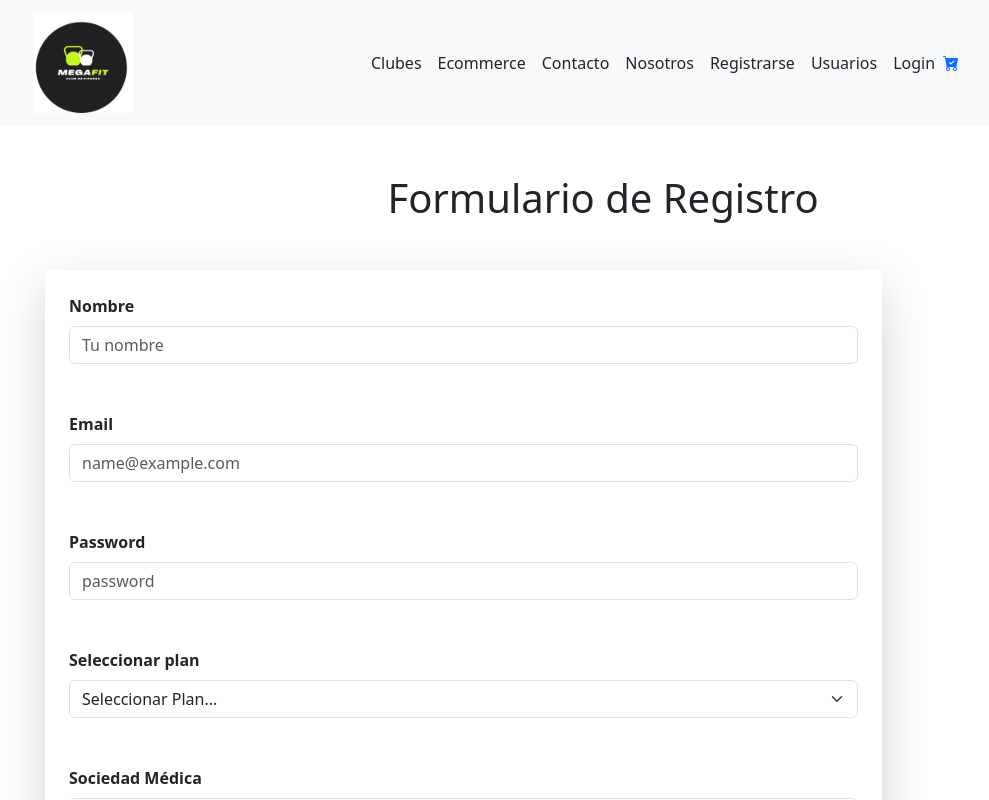
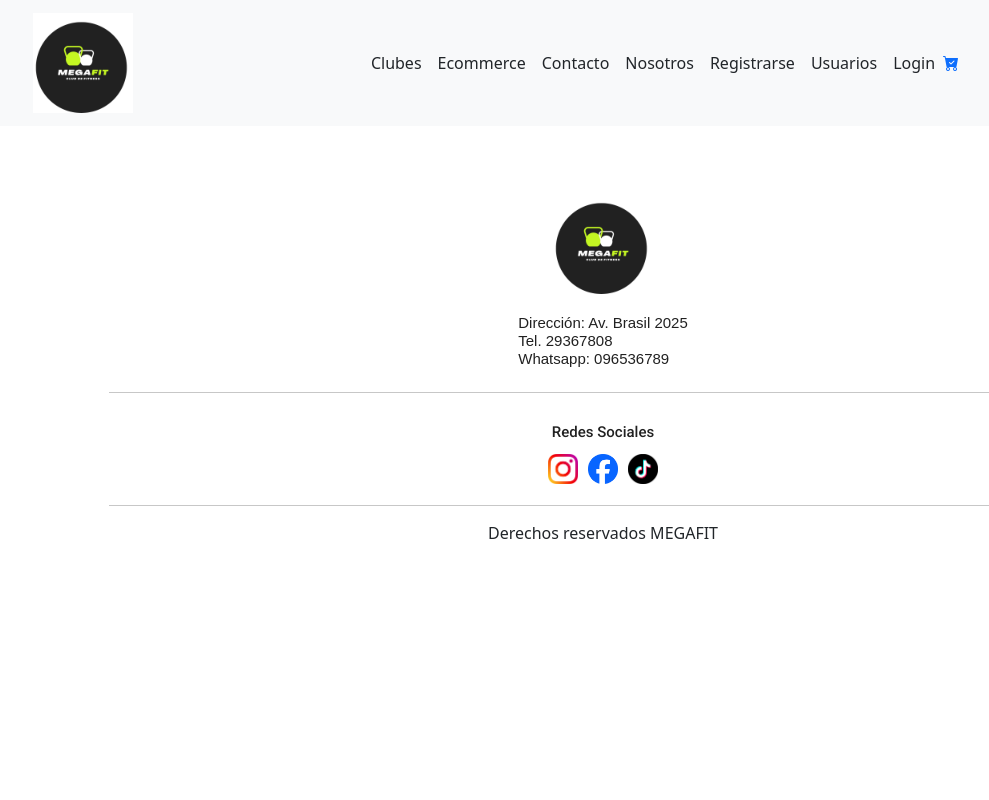
Before and after one commit to Lorenseballes/fullFront, a React (Create React App) app: page /registrarse in a window 1280 px wide. Shown: the top 800 px of the page, without its empty margins (37-1026 px from the left). Built offline with nearby package versions, Linux system fonts and the light colour scheme; a web font is replaced by a local one.

Commit message:
cambios de prueba

```diff
--- a/src/App.js
+++ b/src/App.js
@@ -31,9 +31,9 @@ function App() {
 
     <Routes>
     <Route path='/' element={<Home />} />
-    <Route path='/registrarse' element={<Registrarse />} />
+    <Route path='/user/register' element={<Registrarse />} />
     <Route path='/usuarios' element={<Usuarios />} />
-    <Route path="/editar/:id" element={<EditarFormulario />} />
+    <Route path="/user/:id" element={<EditarFormulario />} />
     <Route path='/contacto' element={<Contacto />} />
     <Route path='/nosotros' element={<Nosotros />} />
     <Route path='/ecommerce' element={<Ecommerce />} />
```
